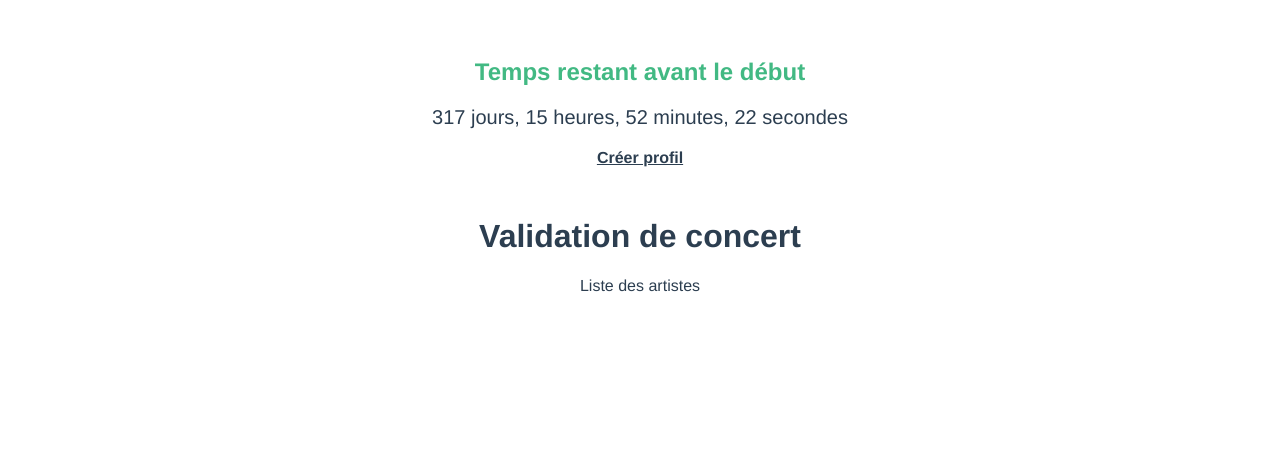
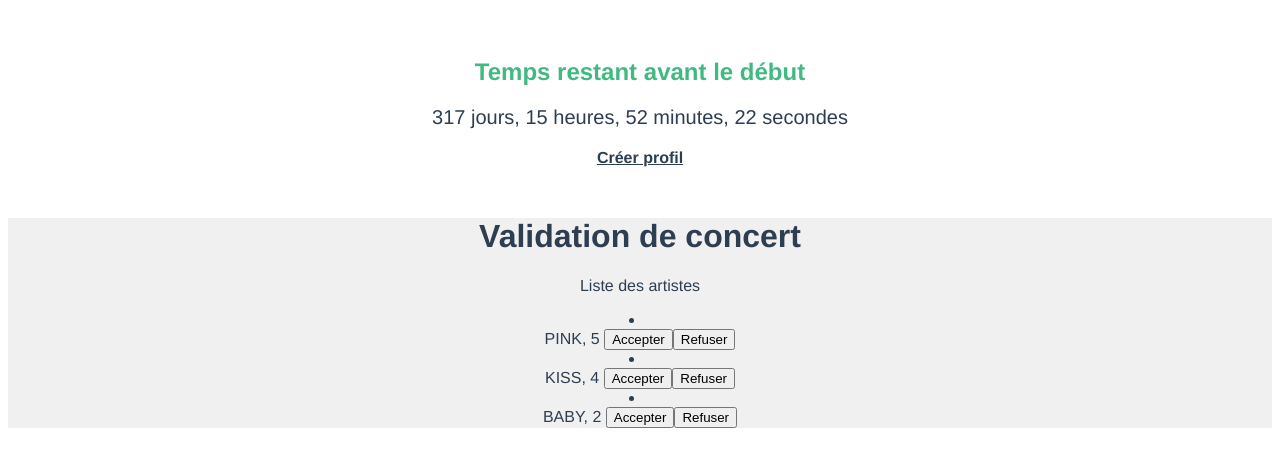
Before and after one commit to Zuuret/SAE-S3-S4_Creepy_Night, a Vue app: page /organisateur/validartiste in a window 1280 px wide. Shown: the top 466 px of the page. Built offline with nearby package versions, Linux system fonts and the light colour scheme.

Commit message:
Page remise en ordre et fonctionnelle

```diff
--- a/src/views/OrgaValidArtisteView.vue
+++ b/src/views/OrgaValidArtisteView.vue
@@ -1,5 +1,5 @@
 <template>
-  <div>
+  <div class="orga">
     <h1>Validation de concert</h1>
     <p>Liste des artistes</p>
       <li v-for="(artiste) in artistes" :key="artiste.id">
@@ -23,12 +23,18 @@ export default {
     ...mapState(['artistes']),
   },
   methods: {
-    ...mapActions(['setDecision', 'getArtistes']),
+    ...mapActions(['setDecision', "getArtistes"]),
   },
+  mounted() {
+    this.getArtistes();
+  }
 }
 
 </script>
 
 <style>
+.orga {
+  background-color: #F0F0F0;
+}
 
 </style>
```
